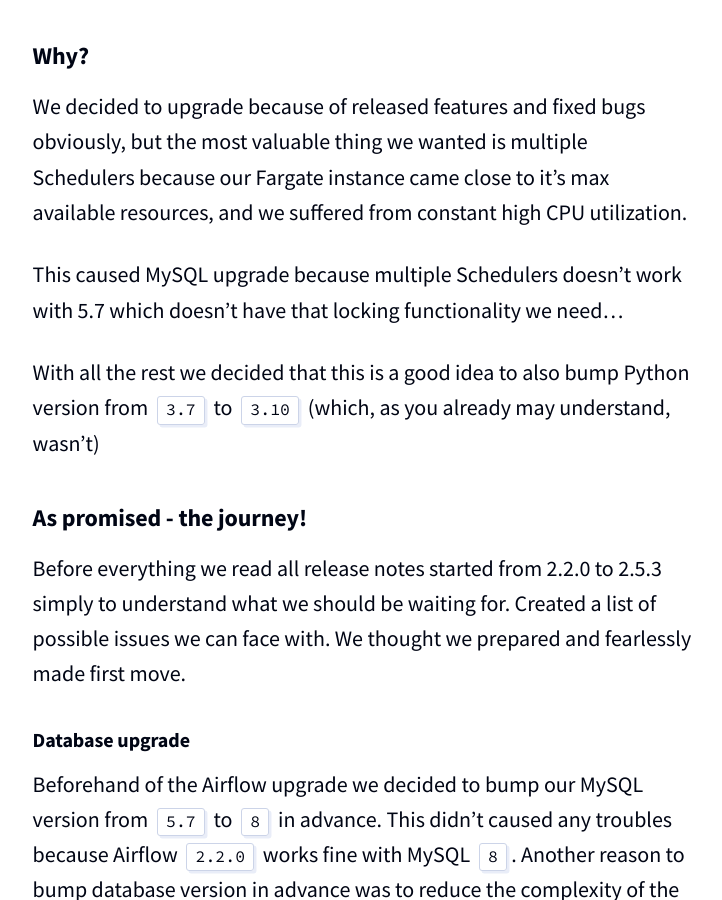
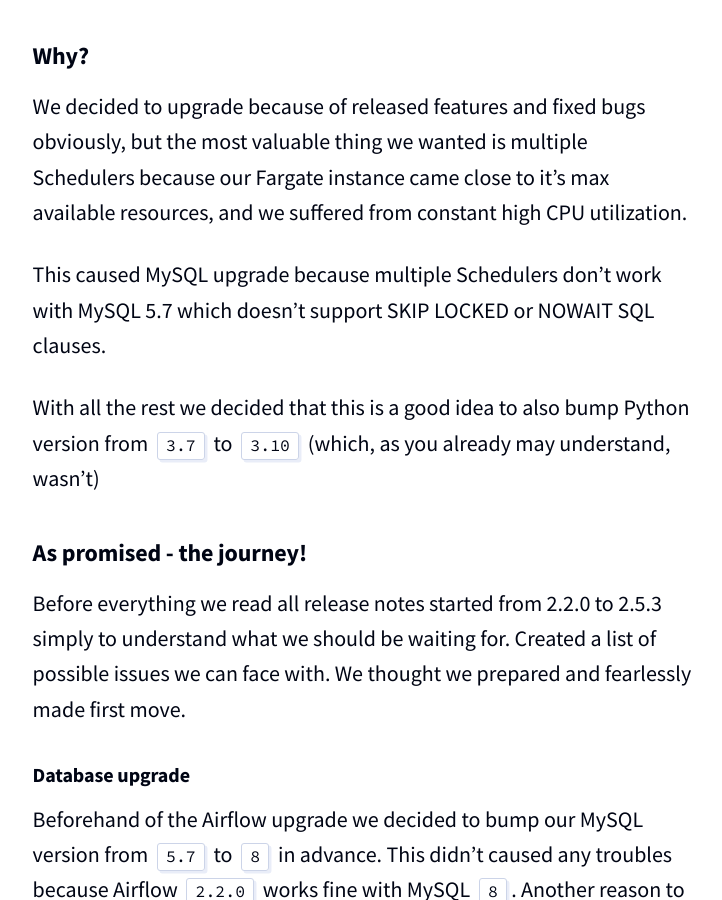
Before and after one commit to scribd/scribd.github.io, a Jekyll site: the page built from _posts/2023-06-07-airflow-upgrade-to-2-5-3.md, in a window 1280 px wide and 900 px high, scrolled down 2041 px. Shown: the whole window, without its empty margins (341-1063 px from the left). Built offline with Jekyll 4.4.1, drawn with Linux system fonts in a browser that asks for light colours; our own code applies the rules of GitHub Pages for plain Markdown files.

Commit message:
Update _posts/2023-06-07-airflow-upgrade-to-2-5-3.md
Co-authored-by: Maksym Dovhal <maksymd@scribd.com>

```diff
--- a/_posts/2023-06-07-airflow-upgrade-to-2-5-3.md
+++ b/_posts/2023-06-07-airflow-upgrade-to-2-5-3.md
@@ -32,7 +32,7 @@
 
 We decided to upgrade because of released features and fixed bugs obviously, but the most valuable thing we wanted is multiple Schedulers because our Fargate instance came close to it's max available resources, and we suffered from constant high CPU utilization.
 
-This caused MySQL upgrade because multiple Schedulers doesn't work with 5.7 which doesn't have that locking functionality we need...
+This caused MySQL upgrade because multiple Schedulers don't work with MySQL 5.7 which doesn't support SKIP LOCKED or NOWAIT SQL clauses.
 
 With all the rest we decided that this is a good idea to also bump Python version from `3.7` to `3.10` (which, as you already may understand, wasn't)
 
```
